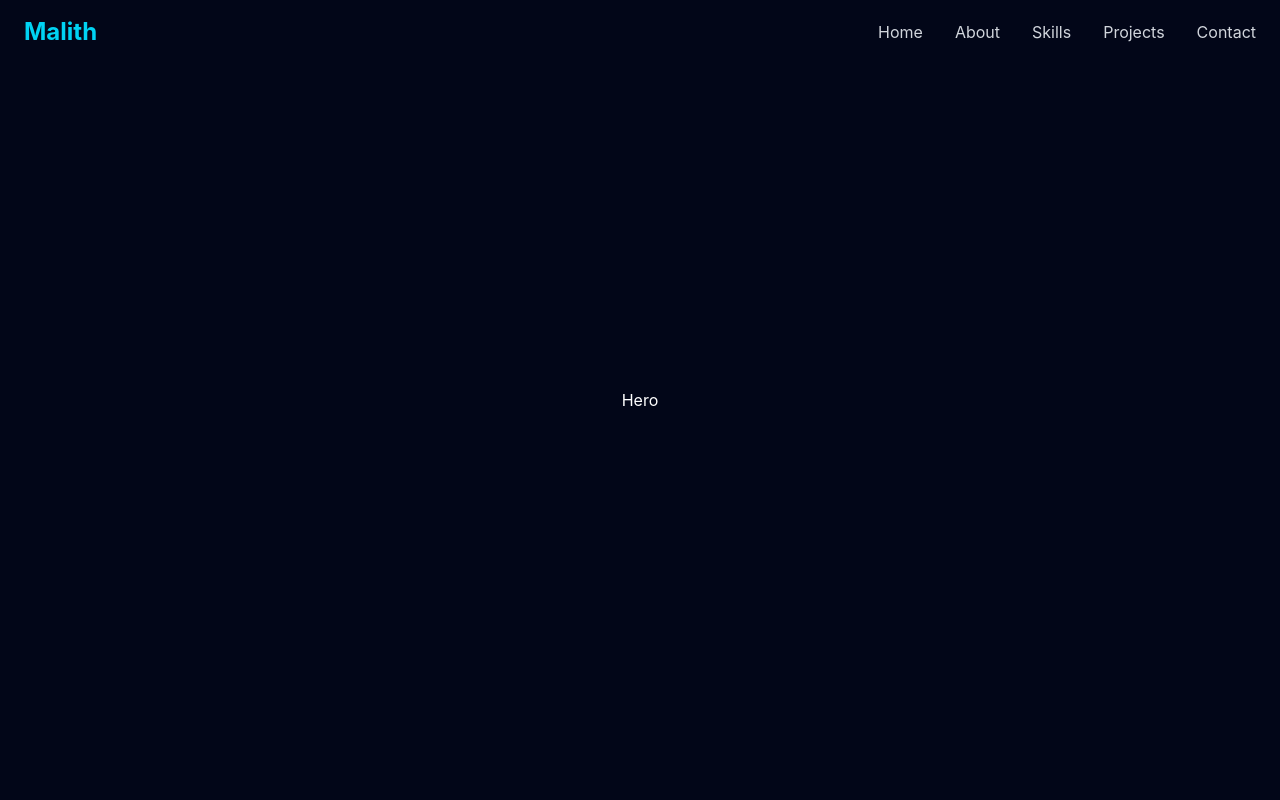
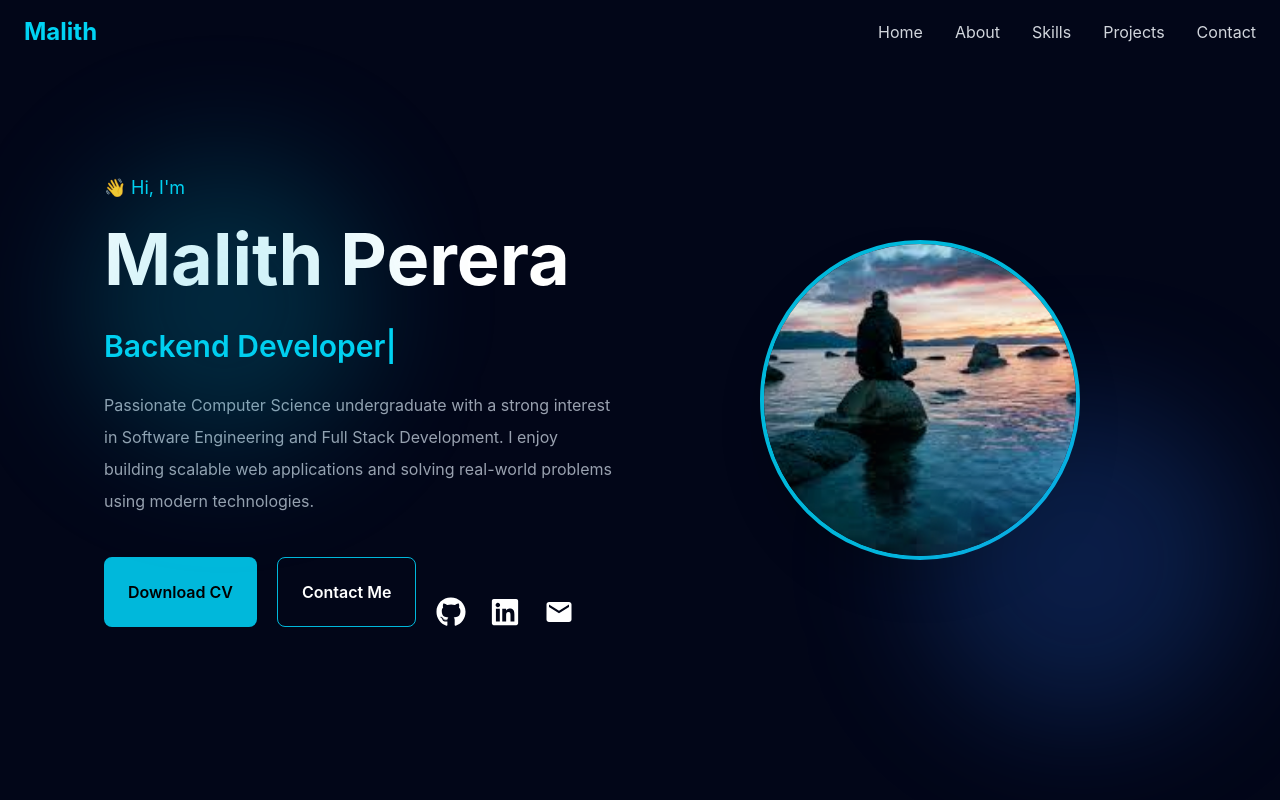
Before and after one commit to kmaperera/Portfolio, a React app: page / in a window 1280 px wide. Shown: the top 800 px of the page. Built offline with nearby package versions, Linux system fonts and the light colour scheme; the HTML template or start-up script is replaced by a standard one.

Commit message:
Create reusable button component

```diff
--- a/src/components/sections/Hero.jsx
+++ b/src/components/sections/Hero.jsx
@@ -1,9 +1,104 @@
+import profile from "../../assets/images/profile.png";
+import personal from "../../data/personal";
+import { TypeAnimation } from "react-type-animation";
+import {
+  FaGithub,
+  FaLinkedin,
+ } from "react-icons/fa";
+ import { MdEmail } from "react-icons/md";
+ import {motion} from "framer-motion";
+ import Button from "../ui/Button";
+
 function Hero() {
   return (
-    <section id="hero" className="min-h-screen flex items-center justify-center">
-      Hero
+    <section
+      id="hero"
+      className="relative min-h-screen bg-slate-950 overflow-hidden text-white flex items-center"
+    >
+      <div className="absolute inset-0 overflow-hidden">
+      <div className="absolute top-40 left-20 w-72 h-72 bg-cyan-500/20 rounded-full blur-3xl"></div>
+
+      <div className="absolute bottom-20 right-10 w-80 h-80 bg-blue-500/20 rounded-full blur-3xl"></div>
+      </div>
+      <div className="max-w-6xl mx-auto px-6 grid md:grid-cols-2 gap-12 items-center">
+
+        {/* Left Side */}
+        <motion.div
+          initial={{ opacity: 0, x: -50 }}
+          animate={{ opacity: 1, x: 0 }}
+          transition={{ duration: 0.8 }}>
+          <p className="text-cyan-400 text-lg mb-3">
+            {personal.greeting}
+          </p>
+
+          <h1 className="text-5xl md:text-7xl font-bold leading-tight">
+            {personal.name}
+          </h1>
+
+          <h2 className="text-2xl text-gray-300 mt-6">
+            <TypeAnimation
+              sequence={[
+                "Full Stack Developer",
+                2000,
+                "Backend Developer",
+                2000,
+                "Software Engineer",
+                2000,
+              ]}
+              wrapper="span"
+              speed={40}
+              repeat={Infinity}
+              className="text-cyan-400 text-2xl md:text-3xl font-semibold"
+            />
+          </h2>
+
+          <p className="text-gray-400 mt-6 max-w-lg leading-8">
+            {personal.description}
+          </p>
+
+          <div className="flex flex-wrap gap-5 mt-10">
+            <Button>
+              Download CV
+            </Button>
+
+            <Button variant="secondary">
+              Contact Me
+            </Button>
+
+            <div className="flex gap-6 mt-10 text-3xl">
+
+              <a href={personal.github}>
+                <FaGithub className="hover:text-cyan-400 transition" />
+              </a>
+
+              <a href={personal.linkedin}>
+                <FaLinkedin className="hover:text-cyan-400 transition" />
+              </a>
+
+              <a href={`mailto:${personal.email}`}>
+                <MdEmail className="hover:text-cyan-400 transition" />
+              </a>
+
+            </div>
+          </div>
+        </motion.div>
+
+        {/* Right Side */}
+        <motion.div
+          initial={{ opacity: 0, x: 50 }}
+          animate={{ opacity: 1, x: 0 }}
+          transition={{ duration: 0.8, delay: 0.2 }}
+          className="flex justify-center"
+        >
+          <img
+            src={profile}
+            alt="Malith Perera"
+            className="w-80 h-80 rounded-full object-cover border-4 border-cyan-500 shadow-2xl"
+          />
+        </motion.div>
+      </div>
     </section>
-  )
+  );
 }
 
-export default Hero
+export default Hero;
--- a/src/components/ui/Button.jsx
+++ b/src/components/ui/Button.jsx
@@ -1,9 +1,27 @@
-function Navbar() {
+function Button({
+  children,
+  variant = "primary",
+  ...props
+}) {
+  const base =
+    "px-6 py-3 rounded-lg font-semibold transition duration-300";
+
+  const styles = {
+    primary:
+      "bg-cyan-500 hover:bg-cyan-400 text-black",
+
+    secondary:
+      "border border-cyan-500 hover:bg-cyan-500 hover:text-black text-white",
+  };
+
   return (
-    <section>
-      Button
-    </section>
-  )
+    <button
+      className={`${base} ${styles[variant]}`}
+      {...props}
+    >
+      {children}
+    </button>
+  );
 }
 
-export default Navbar
+export default Button;
--- /dev/null
+++ b/src/data/personal.js
@@ -0,0 +1,18 @@
+const personal = {
+  name: "Malith Perera",
+  greeting: "👋 Hi, I'm",
+  roles: [
+    "Full Stack Developer",
+    "Software Engineer",],
+  subtitle: "B.Sc. (Hons) Computer Science Undergraduate",
+  description:
+    "Passionate Computer Science undergraduate with a strong interest in Software Engineering and Full Stack Development. I enjoy building scalable web applications and solving real-world problems using modern technologies.",
+
+  email: "malith.perera2021@gmail.com",
+  github: "https://github.com/kmaperera",
+  linkedin: "https://linkedin.com/in/kmaperera",
+
+  cv: "/resume.pdf",
+};
+
+export default personal;
```
Also changed, not shown: src/assets/images/profile.png (added), src/data/experience.js (added), src/data/projects.js (added), src/data/skills.js (added).
